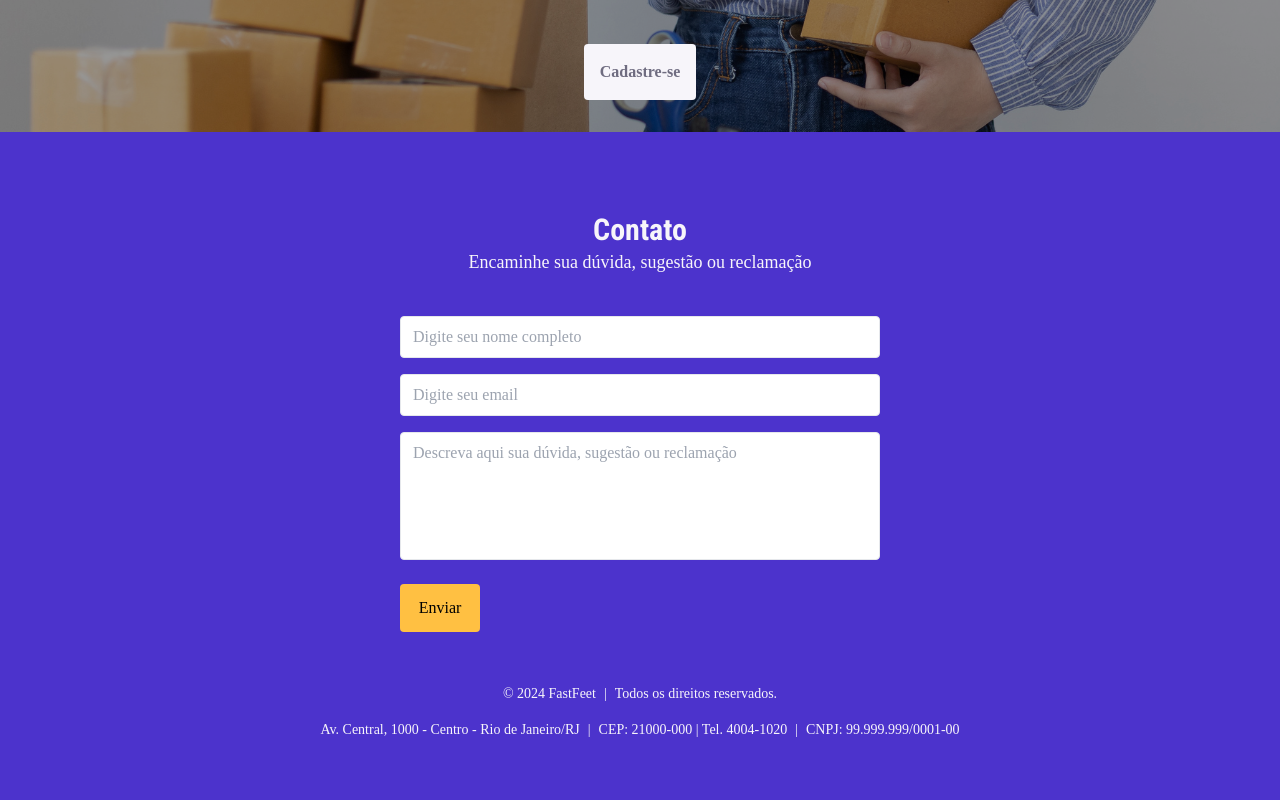
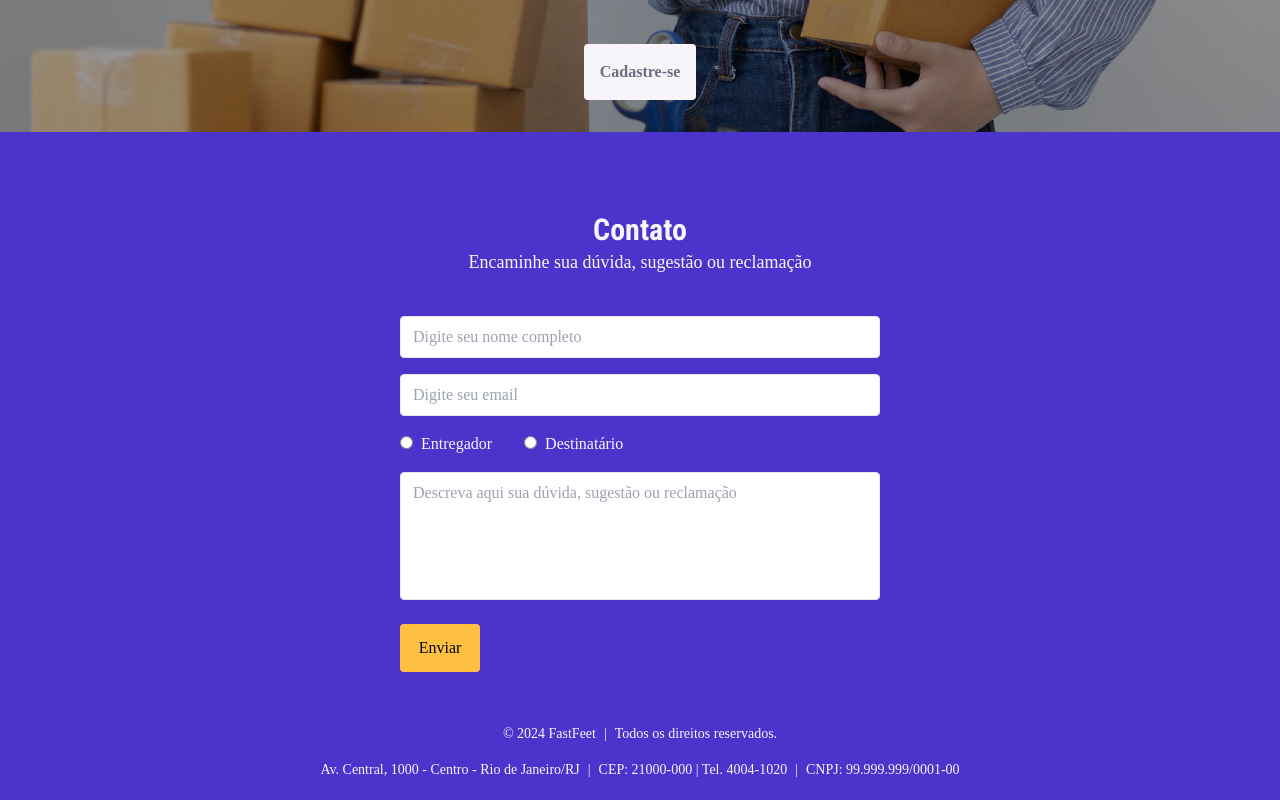
Before and after one commit to felipe-mlopes/fast-feet-, a Next.js app: page / in a window 1280 px wide. Shown: the part 1393-2193 px from the top of the page. Before the commit the page ends 2153 px from the top, so only its background shows below. Built offline with nearby package versions, Linux system fonts and the light colour scheme.

Commit message:
feat: add fieldset in contact form

```diff
--- a/src/components/home/contact-form.tsx
+++ b/src/components/home/contact-form.tsx
@@ -61,6 +61,7 @@ export function ContactForm({ action }: FormProps) {
             </span>
           )}
         </div>
+
         <div className="w-full">
           <input
             type="email"
@@ -74,6 +75,39 @@ export function ContactForm({ action }: FormProps) {
             </span>
           )}
         </div>
+
+        <fieldset className="w-full" {...register("contact")}>
+          <div className="flex gap-8">
+            <div className="space-x-2">
+              <input
+                type="radio"
+                id="deliveryman"
+                name="contact"
+                value="Entregador"
+              />
+              <label htmlFor="deliveryman" className="text-gray-light">
+                Entregador
+              </label>
+            </div>
+            <div className="space-x-2">
+              <input
+                type="radio"
+                id="recipient"
+                name="contact"
+                value="Destinatário"
+              />
+              <label htmlFor="recipient" className="text-gray-light">
+                Destinatário
+              </label>
+            </div>
+          </div>
+          {errors.contact && (
+            <span className="pt-1 text-xs font-bold text-red-400">
+              {errors.contact?.message}
+            </span>
+          )}
+        </fieldset>
+
         <div className="w-full">
           <textarea
             placeholder="Descreva aqui sua dúvida, sugestão ou reclamação"
```
